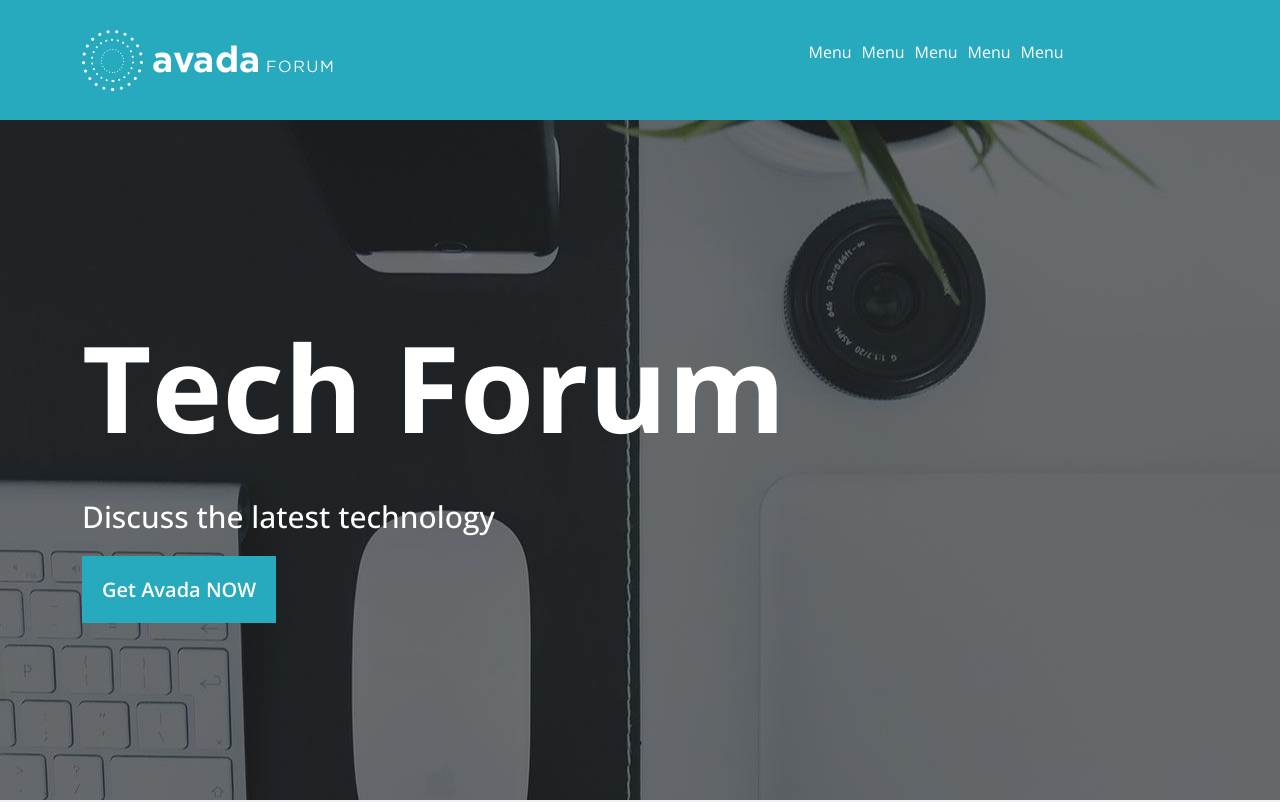
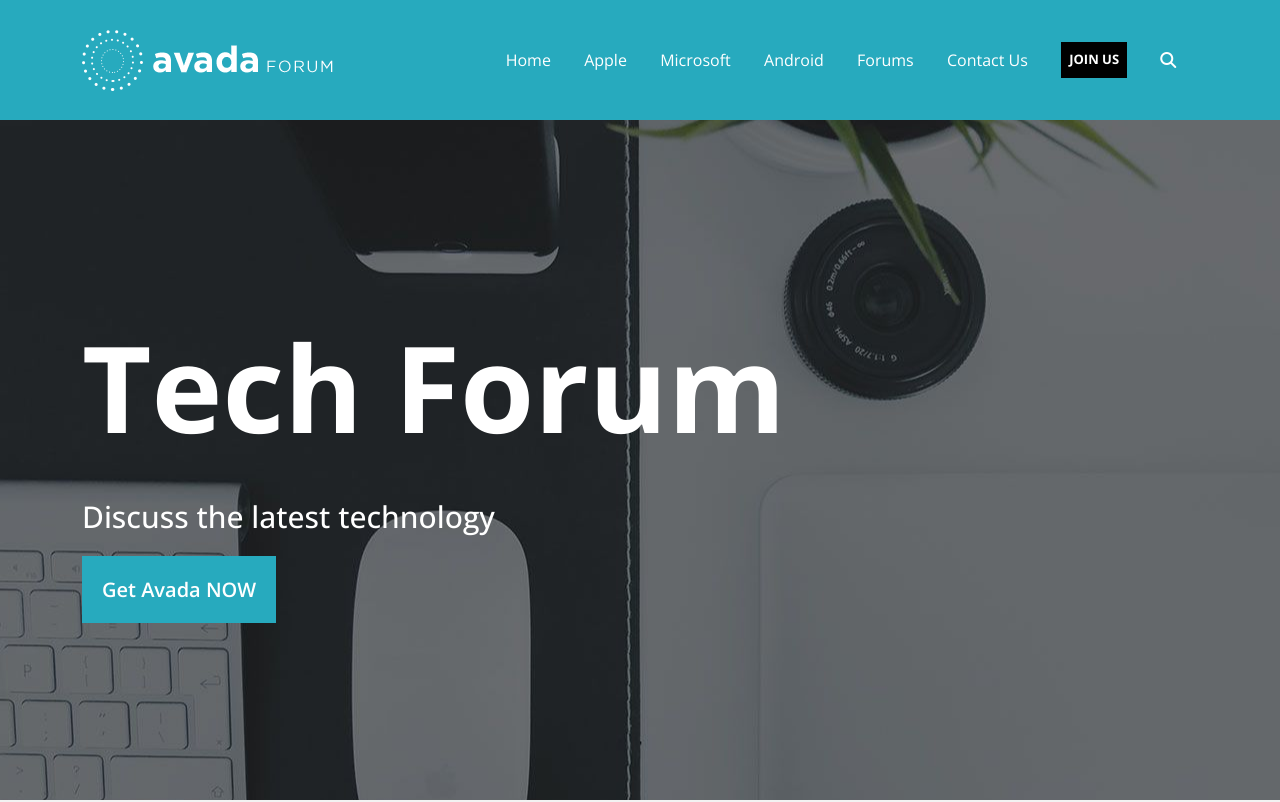
Before and after one commit to leonardopellegrini-github/proj-html-vuejs, a Vue app: page / in a window 1280 px wide. Shown: the top 802 px of the page. Built offline with nearby package versions, Linux system fonts and the light colour scheme.

Commit message:
inserimento bottom footer e correzione header

```diff
--- a/src/App.vue
+++ b/src/App.vue
@@ -29,6 +29,7 @@ export default {
 
 
 *{
+  box-sizing: border-box;
   margin: 0;
   padding: 0;
   font-family: 'Open Sans', sans-serif;
--- a/src/components/Footer.vue
+++ b/src/components/Footer.vue
@@ -1,17 +1,20 @@
 <template>
   <div>
       <FootTopVue />
+      <FootBottomVue />
   </div>
 </template>
 
 <script>
 
 import FootTopVue from './Footer/FootTop.vue'
+import FootBottomVue from './Footer/FootBottom.vue'
 
 export default {
   name: 'FooterVue',
   components:{
-    FootTopVue
+    FootTopVue,
+    FootBottomVue
   }
 }
 </script>
--- /dev/null
+++ b/src/components/Footer/FootBottom.vue
@@ -0,0 +1,72 @@
+<template>
+  <div>
+    <div class="footbot d-flex align-items-center">
+
+    <div class="container">
+      <div class="row d-flex justify-content-around align-items-center">
+        <div class="col-8">
+          <p>© Copyright 2012 - 2022 | Avada Theme by ThemeFusion | All Rights Reserved | Powered by WordPress</p>
+        </div>
+        <div class="col-4 d-flex justify-content-around align-items-center">
+          <ul class="social">
+            <li><i class="tondo fa-brands fa-facebook-f"></i></li>
+            <li><i class="tondo fa-brands fa-twitter"></i></li>
+            <li><i class="tondo fa-brands fa-instagram"></i></li>
+            <li><i class="tondo fa-brands fa-youtube"></i></li>
+          </ul>
+        </div>
+      </div>
+    </div>
+
+  </div>
+  </div>
+</template>
+
+<script>
+export default {
+  name: 'FootBottomVue',
+}
+</script>
+
+<style lang="scss" scoped>
+
+
+
+li{
+  text-decoration: none;
+   margin-right: 10px;
+  display:inline;
+}
+
+.footbot{
+  height:100px;
+  border-top: 1px solid rgba(59, 59, 59, 0.316);
+
+  p, .social{
+    margin: 0;
+  }
+  .tondo{
+    padding: 20px;
+    margin: 5px;
+    font-size: 20px;
+    border-radius: 50px;
+    color: white;
+  }
+
+  .fa-facebook-f{
+    background-color: #3B5998;
+    padding: 20px 22px;
+  }
+  .fa-twitter{
+    background-color: #55ACEE;
+  }
+  .fa-instagram{
+    background-color: #3F729B;
+  }
+  .fa-youtube{
+    background-color: #CD201F;
+  }
+
+}
+
+</style>
--- a/src/components/Footer/FootTop.vue
+++ b/src/components/Footer/FootTop.vue
@@ -2,10 +2,10 @@
   <div>
     <div class="footer">
     <div class="container text-center text-md-start mt-5">
-      <!-- Grid row -->
+
       <div class="row mt-3">
         <!-- COLONNA 1 -->
-        <div class="col-md-3 col-lg-4 col-xl-3 mx-auto mb-4">
+        <div class=" col-md-3 col-lg-4 col-xl-3 mx-auto mb-4">
           <h6 class="text-uppercase fw-bold mb-4">
             AVADA TECH FORUM
           </h6>
@@ -15,7 +15,7 @@
         </div>
 
         <!-- COLONNA 2 -->
-        <div class="col-md-2 col-lg-2 col-xl-2 mx-auto mb-4">
+        <div class="footcol col-md-2 col-lg-2 col-xl-2 mx-auto mb-4">
 
           <h6 class="text-uppercase fw-bold mb-4">
             POPULAR TOPICS
@@ -35,8 +35,8 @@
         </div>
 
         <!-- COLONNA 3 -->
-        <div class="col-md-3 col-lg-2 col-xl-2 mx-auto mb-4">
-          <!-- Links -->
+        <div class="footcol col-md-3 col-lg-2 col-xl-2 mx-auto mb-4">
+
           <h6 class="text-uppercase fw-bold mb-4">
             RECENT TOPICS
           </h6>
@@ -55,7 +55,7 @@
         </div>
 
         <!-- COLONNA 4 -->
-        <div class="col-md-4 col-lg-3 col-xl-3 mx-auto mb-md-0 mb-4">
+        <div class="footcol col-md-4 col-lg-3 col-xl-3 mx-auto mb-md-0 mb-4">
           <h6 class="text-uppercase fw-bold mb-4">
             LATEST REPLIES
           </h6>
@@ -86,7 +86,8 @@ export default {
 
 <style lang="scss" scoped>
 
-p{
+.footcol{
+  p{
   &:before{
     position: absolute;
     font-family: awb-icons;
@@ -94,6 +95,9 @@ p{
     content: "\f105";
     margin-left: -12px;
   }
+  }
+
 }
 
+
 </style>
--- a/src/components/Header/Menu.vue
+++ b/src/components/Header/Menu.vue
@@ -3,17 +3,20 @@
   <div class="azzurro d-flex align-items-center">
 
     <div class="container">
-      <div class="row d-flex justify-content-around">
-        <div class="col-6">
+      <div class="row d-flex align-items-center justify-content-around">
+        <div class="col-4">
           <img src="@/assets/img/logo.png" alt="Logo">
         </div>
-        <div class="col-6 d-flex justify-content-around align-items-center">
-          <ul class="menu">
-            <li>Menu</li>
-            <li>Menu</li>
-            <li>Menu</li>
-            <li>Menu</li>
-            <li>Menu</li>
+        <div class="col">
+          <ul class="menu d-flex justify-content-around align-items-center">
+            <li>Home</li>
+            <li>Apple</li>
+            <li>Microsoft</li>
+            <li>Android</li>
+            <li>Forums</li>
+            <li>Contact Us</li>
+            <li class="button">Join Us</li>
+            <li><i class="fa-solid fa-magnifying-glass"></i></li>
           </ul>
         </div>
       </div>
@@ -41,6 +44,16 @@ export default {
   z-index: 9;
 }
 
+ul{
+  margin: 0;
+  .button{
+    background-color: black;
+    padding: 8px;
+    font-weight: 700;
+    font-size: 13px;
+    text-transform: uppercase;
+  }
+}
 
 li{
   text-decoration: none;
```
